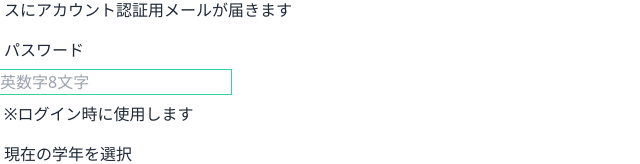
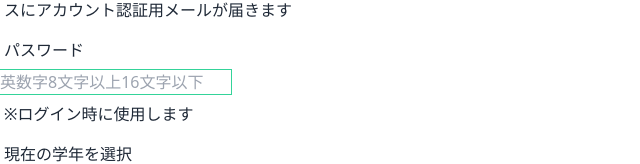
Before and after one commit to soichiro-kotaki/UN-WORK, a Next.js app: page /signup in a window 1280 px wide. Shown: the part 282-446 px from the top of the page, without its empty margins (0-640 px from the left). Built offline with nearby package versions, Linux system fonts and the light colour scheme; no server answers.

Commit message:
パスワードのバリデーション設定変更

```diff
--- a/src/components/forms/LoginForm.tsx
+++ b/src/components/forms/LoginForm.tsx
@@ -78,13 +78,13 @@ export const LoginForm: React.FC = () => {
                 <input
                     type="password"
                     id="password"
-                    placeholder="英数字8文字
+                    placeholder="英数字8文字以上16文字以下
         "
                     className="w-full p-2 pl-3 text-lg duration-150 border border-green-400 rounded-md focus:bg-green-50  focus:outline-none lg:border-0 lg:ring-green-400 lg:ring-1 lg:focus:ring-green-200 lg:focus:ring-4"
                     {...register("password", {
                         required: "入力必須項目です。",
                         pattern: {
-                            value: /^(?=.*?[a-z])(?=.*?\d)[a-z\d]{8}$/,
+                            value: /^(?=.*?[a-z])(?=.*?\d)[a-z\d]{8,16}$/,
                             message: "パスワードの形式が正しくありません。",
                         },
                     })}
--- a/src/components/forms/SignupForm.tsx
+++ b/src/components/forms/SignupForm.tsx
@@ -108,13 +108,13 @@ export const SignupForm: React.FC = () => {
                 <input
                     type="password"
                     id="password"
-                    placeholder="英数字8文字
+                    placeholder="英数字8文字以上16文字以下
         "
                     className="w-full p-2 pl-3 text-lg duration-150 border border-green-400 rounded-md focus:bg-green-50 focus:outline-none lg:border-0 lg:ring-green-400 lg:ring-1 lg:focus:ring-green-200 lg:focus:ring-4"
                     {...register("password", {
                         required: "入力必須項目です。",
                         pattern: {
-                            value: /^(?=.*?[a-z])(?=.*?\d)[a-z\d]{8}$/,
+                            value: /^(?=.*?[a-z])(?=.*?\d)[a-z\d]{8,16}$/,
                             message: "パスワードの形式が正しくありません。",
                         },
                     })}
```
